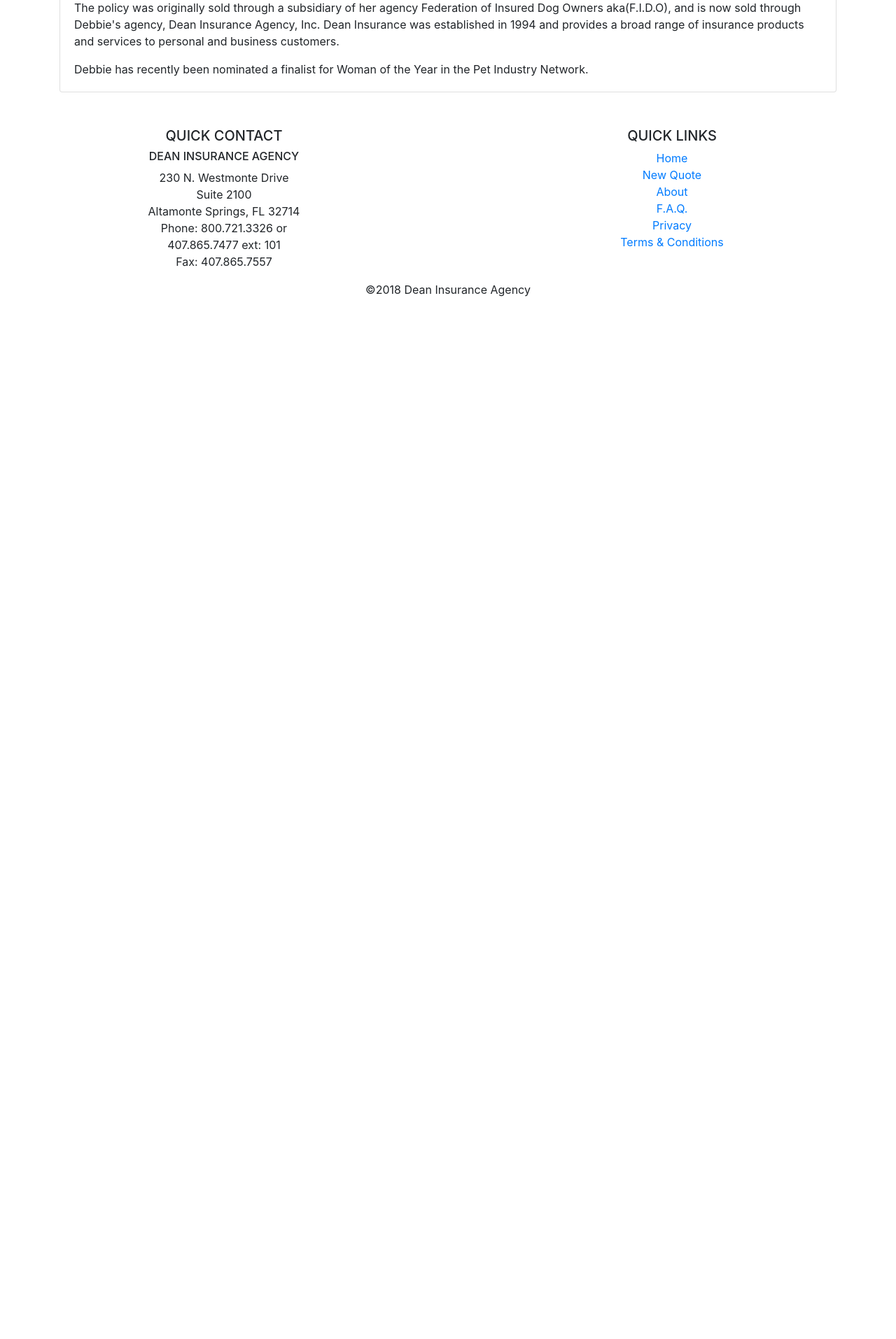
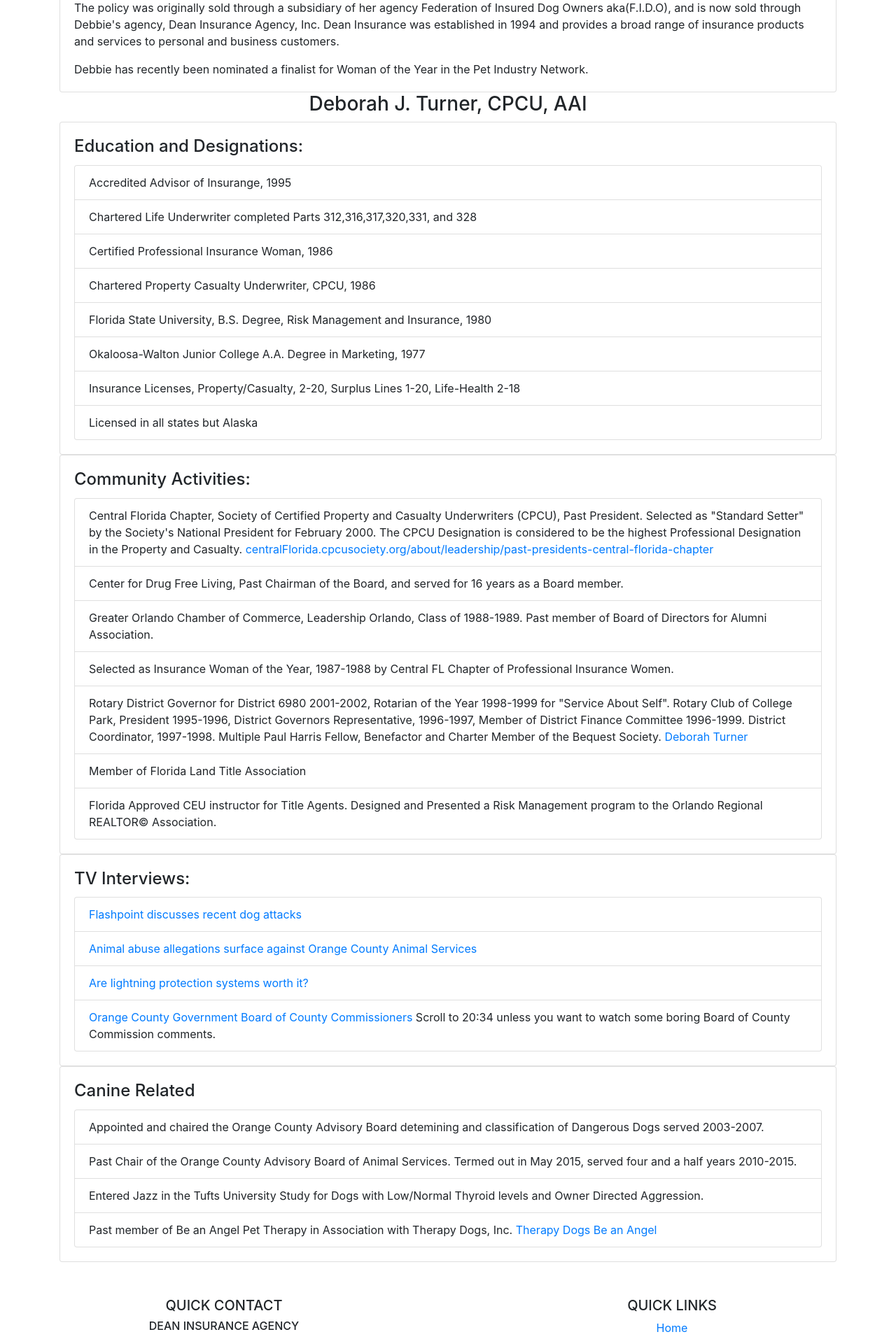
Before and after one commit to jmanock/fin-dog-bite, a React (Create React App) app: page /About in a window 1280 px wide. Shown: the part 780-2694 px from the top of the page at 70% size. Before the commit the page ends 1206 px from the top, so only its background shows below. Built offline with nearby package versions, Linux system fonts and the light colour scheme.

Commit message:
added more content

```diff
--- a/src/Components/Holder.jsx
+++ b/src/Components/Holder.jsx
@@ -4,9 +4,9 @@
 import Rates from './Rates';
 
 const dogs = [
-  {id:'1',name:'Brian',color:'Orange',state:'West Virgina',age:'10',email:'brian@test.com'},
-  {id:'2',name:'Peez',color:'White',state:'Florida',age:'11',email:'peez@test.com'},
-  {id:'3',name:'Hank',color:'Black',state:'Iowa',age:'2',email:'hank@test.com'}
+  {id:'1',name:'Brian',color:'Orange',state:'West Virginia',age:'10',email:'brian@test.com',weight:'2'},
+  {id:'2',name:'Peez',color:'White',state:'Florida',age:'11',email:'peez@test.com',weight:'10'},
+  {id:'3',name:'Hank',color:'Black',state:'Iowa',age:'2',email:'hank@test.com',weight:'20'}
 ];
 
 class Holder extends Component{
--- a/src/Components/PageComponents/About.jsx
+++ b/src/Components/PageComponents/About.jsx
@@ -40,6 +40,62 @@
           </p>
         </div>
       </div>
+
+      <h3 className='text-center'>Deborah J. Turner, CPCU, AAI</h3>
+      <div className='card'>
+        <div className='card-body'>
+          <h4 className='card-title'>Education and Designations:</h4>
+            <ul className='list-group'>
+              <li className='list-group-item'>Accredited Advisor of Insurange, 1995</li>
+              <li className='list-group-item'>Chartered Life Underwriter completed Parts 312,316,317,320,331, and 328</li>
+              <li className='list-group-item'>Certified Professional Insurance Woman, 1986</li>
+              <li className='list-group-item'>Chartered Property Casualty Underwriter, CPCU, 1986</li>
+              <li className='list-group-item'>Florida State University, B.S. Degree, Risk Management and Insurance, 1980</li>
+              <li className='list-group-item'>Okaloosa-Walton Junior College A.A. Degree in Marketing, 1977</li>
+              <li className='list-group-item'>Insurance Licenses, Property/Casualty, 2-20, Surplus Lines 1-20, Life-Health 2-18</li>
+              <li className='list-group-item'>Licensed in all states but Alaska</li>
+            </ul>
+        </div>
+      </div>
+
+      <div className='card'>
+        <div className='card-body'>
+          <h4 className='card-title'>Community Activities:</h4>
+          <ul className='list-group'>
+            <li className='list-group-item'>Central Florida Chapter, Society of Certified Property and Casualty Underwriters (CPCU), Past President. Selected as "Standard Setter" by the Society's National President for February 2000. The CPCU Designation is considered to be the highest Professional Designation in the Property and Casualty. <a href='https://centralflorida.cpcusociety.org/about/leadership/past-presidents-central-florida-chapter'>centralFlorida.cpcusociety.org/about/leadership/past-presidents-central-florida-chapter</a></li>
+            <li className='list-group-item'>Center for Drug Free Living, Past Chairman of the Board, and served for 16 years as a Board member.</li>
+            <li className='list-group-item'>Greater Orlando Chamber of Commerce, Leadership Orlando, Class of 1988-1989. Past member of Board of Directors for Alumni Association.</li>
+            <li className='list-group-item'>Selected as Insurance Woman of the Year, 1987-1988 by Central FL Chapter of Professional Insurance Women.</li>
+            <li className='list-group-item'>Rotary District Governor for District 6980 2001-2002, Rotarian of the Year 1998-1999 for "Service About Self". Rotary Club of College Park, President 1995-1996, District Governors Representative, 1996-1997, Member of District Finance Committee 1996-1999. District Coordinator, 1997-1998. Multiple Paul Harris Fellow, Benefactor and Charter Member of the Bequest Society. <a href='https://books.google.com/books?id=jFQUpJEyWWkC&pg=PA116&lpg=PA116&dq=Rotary+International+Deborah+J+Turner&source=bl&ots=lx1HMqhEws&sig=sGeqxxiZ9RbP7DpObi-JSLanN-E&hl=en&sa=X&ei=yDygVZfoE4_GogT8s5TIBg&ved=0CB4Q6AEwAA#v=onepage&q=Rotary%20International%20Deborah%20J%20Turner&f=false'>Deborah Turner</a></li>
+            <li className='list-group-item'>Member of Florida Land Title Association</li>
+            <li className='list-group-item'>Florida Approved CEU instructor for Title Agents. Designed and Presented a Risk Management program to the Orlando Regional REALTOR&copy; Association.</li>
+          </ul>
+        </div>
+      </div>
+
+      <div className='card'>
+        <div className='card-body'>
+          <h4 className='card-title'>TV Interviews:</h4>
+          <ul className='list-group'>
+            <li className='list-group-item'><a href='https://www.clickorlando.com/flashpoint/flashpoint-discusses-recent-dog-attacks'>Flashpoint discusses recent dog attacks</a></li>
+            <li className='list-group-item'><a href='https://www.clickorlando.com/news/florida/orange-county/animal-abuse-allegations-surface-against-orange-county-animal-services'>Animal abuse allegations surface against Orange County Animal Services</a></li>
+            <li className='list-group-item'><a href='https://www.clickorlando.com/news/are-lightning-protection-systems-worth-it'>Are lightning protection systems worth it?</a></li>
+            <li className='list-group-item'><a href='http://otv.ocfl.net/otv/bcc2013/bcc082713/Default.html'>Orange County Government Board of County Commissioners</a> Scroll to 20:34 unless you want to watch some boring Board of County Commission comments.</li>
+          </ul>
+        </div>
+      </div>
+
+      <div className='card'>
+        <div className='card-body'>
+          <h4 className='card-title'>Canine Related</h4>
+          <ul className='list-group'>
+            <li className='list-group-item'>Appointed and chaired the Orange County Advisory Board detemining and classification of Dangerous Dogs served 2003-2007.</li>
+            <li className='list-group-item'>Past Chair of the Orange County Advisory Board of Animal Services. Termed out in May 2015, served four and a half years 2010-2015.</li>
+            <li className='list-group-item'>Entered Jazz in the Tufts University Study for Dogs with Low/Normal Thyroid levels and Owner Directed Aggression.</li>
+            <li className='list-group-item'>Past member of Be an Angel Pet Therapy in Association with Therapy Dogs, Inc. <a href='https://www.therapydogs.com/'>Therapy Dogs</a> <a href='https://www.beanangeltherapydogs.org/'>Be an Angel</a></li>
+          </ul>
+        </div>
+      </div>
     </div>
   )
 }
```
